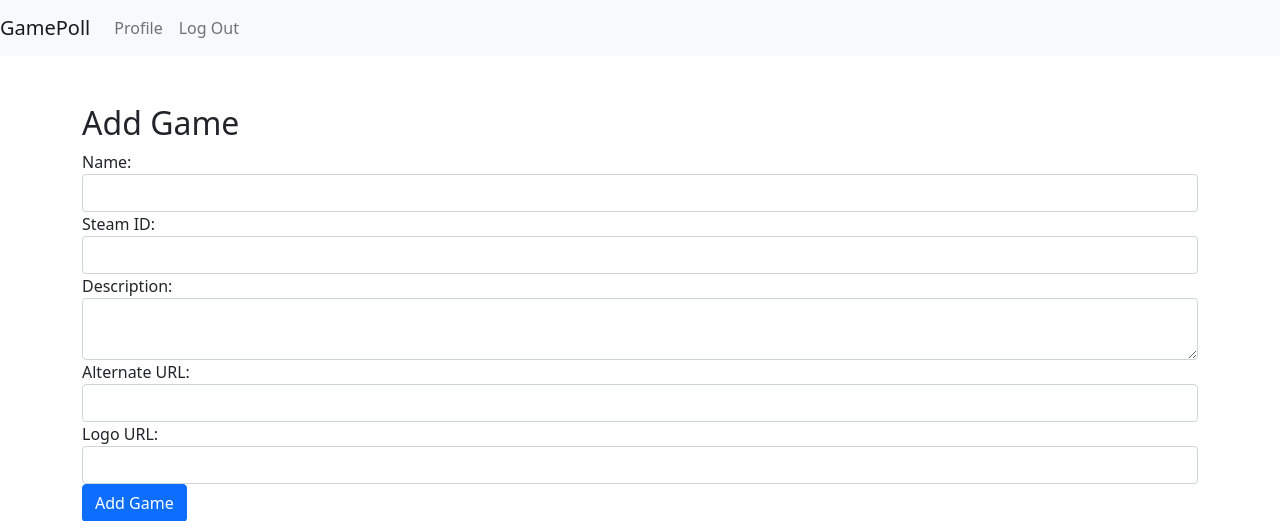
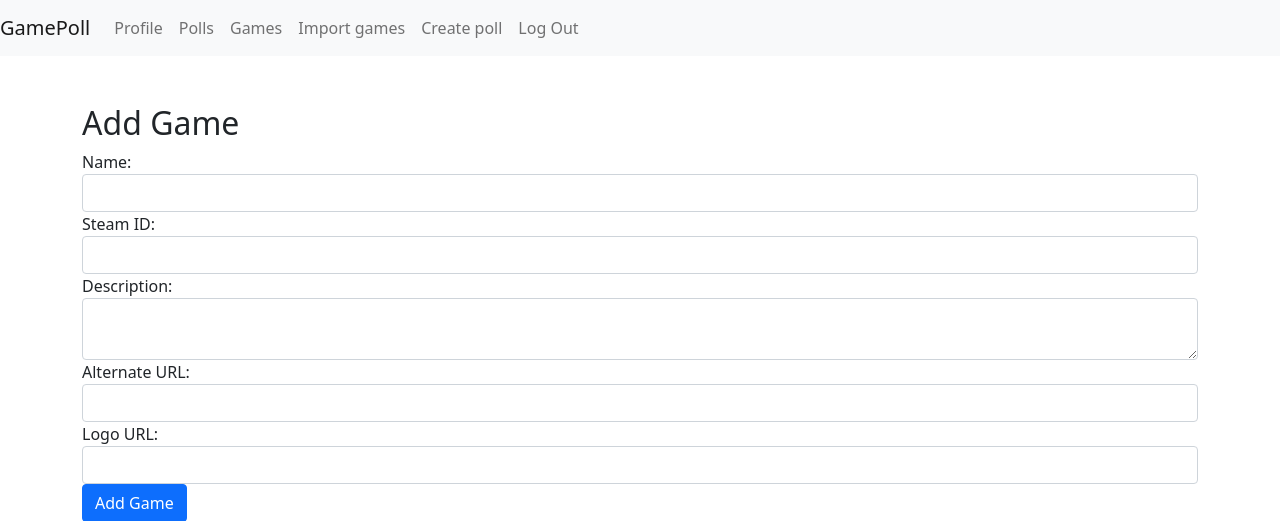
Before and after one commit to iarspider/GamePoll, a Django app: page /game/add in a window 1280 px wide. Shown: the top 521 px of the page. Run offline with Django 5.2, Linux system fonts and the light colour scheme; the visitor is signed in with stand-in values (Sample User, id 1); parts of the project's set-up code (start-up, migrations or seed data) failed here and were passed over.

Commit message:
Add extra entries to navbar

```diff
--- a/polls/templates/polls/layout.html
+++ b/polls/templates/polls/layout.html
@@ -30,6 +30,21 @@
         <li class="nav-item">
           <a class="nav-link" href="{% url 'profile' %}">Profile</a>
         </li>
+        <li class="nav-item">
+          <a class="nav-link" href="{% url 'poll_list' %}">Polls</a>
+        </li>
+        {% if user.is_superuser %}
+        <li class="nav-item">
+          <a class="nav-link" href="{% url 'game_list' %}">Games</a>
+        </li>
+        <li class="nav-item">
+          <a class="nav-link" href="{% url 'game_import' %}">Import games</a>
+        </li>
+        <li class="nav-item">
+          <a class="nav-link" href="{% url 'poll_add' %}">Create poll</a>
+        </li>
+
+        {% endif %}
         <li class="nav-item">
           <a class="nav-link" href="{% url 'logout' %}">Log Out</a>
         </li>
```
